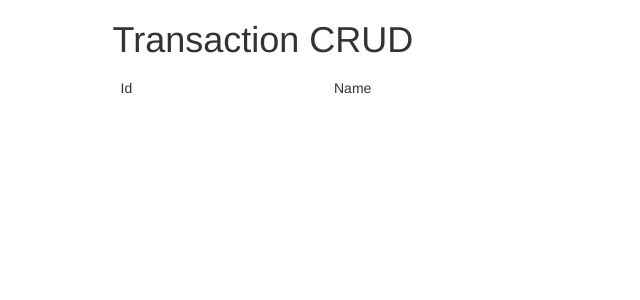
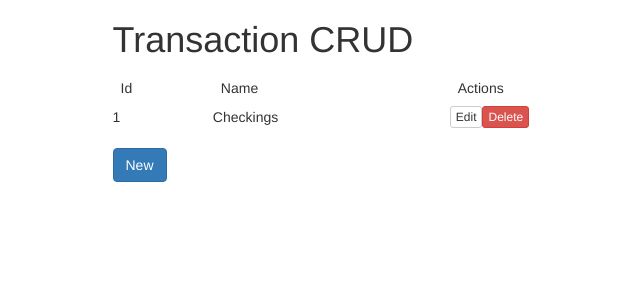
Before and after one commit to thyagostall/angular-hello-spa, an Angular app: page /accounts in a window 1280 px wide. Shown: the top 300 px of the page, without its empty margins (215-855 px from the left). Built offline with nearby package versions, Linux system fonts and the light colour scheme.

Commit message:
Lotta work
- Account list & component
- Cleaner way to get parameterized item in Account

```diff
--- a/src/app/account-list.component.html
+++ b/src/app/account-list.component.html
@@ -4,11 +4,17 @@
 			<tr>
 				<td>Id</td>
 				<td>Name</td>
+				<td>Actions</td>
 			</tr>
 		</thead>
-		<tr *ngFor="let account of accounts | async">
+		<tr *ngFor="let account of data">
 			<td>{{ account.id }}</td>
 			<td>{{ account.name }}</td>
+			<td>
+				<button class="btn btn-default btn-xs" (click)=onSelect(account)>Edit</button>
+				<button class="btn btn-danger btn-xs" (click)=onDelete(account)>Delete</button>
+			</td>
 		</tr>
 	</table>
+	<button class="btn btn-primary" (click)="onAddNew()">New</button>
 </div>
--- a/src/app/account-list.component.ts
+++ b/src/app/account-list.component.ts
@@ -1,9 +1,40 @@
-import { Component } from '@angular/core';
+import { Component, OnInit } from '@angular/core';
+import { Router } from '@angular/router';
+import { Observable } from 'rxjs';
+
+import { Account } from './account';
+import { AccountService } from './account.service';
 
 @Component({
 	templateUrl: 'account-list.component.html',
 	selector: 'account-list'
 })
-export class AccountListComponent {
+export class AccountListComponent implements OnInit {
+	private data: Account[];
 
+	constructor(
+		private router: Router,
+		private accountService: AccountService) {
+
+	}
+
+	ngOnInit() {
+		this.accountService
+			.get()
+			.subscribe(data => this.data = data);
+	}
+
+	onAddNew(): void {
+		this.router
+		    .navigate(['/account']);
+	}
+
+	onSelect(account: Account): void {
+		this.router
+		    .navigate(['/account', account.id]);
+	}
+
+	onDelete(account: Account): void {
+
+	}
 }
--- a/src/app/account.component.ts
+++ b/src/app/account.component.ts
@@ -1,17 +1,31 @@
-import { Component } from '@angular/core';
+import { Component, OnInit } from '@angular/core';
 import { Location } from '@angular/common';
+import { ActivatedRoute, Params } from '@angular/router';
+
+import { Observable } from 'rxjs';
 
 import { Account } from './account';
+import { AccountService } from './account.service';
 
 @Component({
 	templateUrl: 'account.component.html',
 	selector: 'account'
 })
-export class AccountComponent {
-	account = new Account();
+export class AccountComponent implements OnInit {
+	private account: Account;
 
-	constructor(private location: Location) {
+	constructor(
+		private location: Location,
+		private route: ActivatedRoute,
+		private accountService: AccountService) {
 
+	}
+
+	ngOnInit(): void {
+		this.route.params
+			.map(params => params['id'])
+			.switchMap(id => id ? this.accountService.getById(id) : Observable.of(new Account()))
+			.subscribe(account => this.account = account);
 	}
 
 	save(): void {
--- a/src/app/account.service.ts
+++ b/src/app/account.service.ts
@@ -0,0 +1,19 @@
+import { Injectable } from '@angular/core';
+import { Observable } from 'rxjs';
+
+import { Account } from './account';
+
+@Injectable()
+export class AccountService {
+	private DATA = [
+		{ id: 1, name: "Checkings" }
+	]
+
+	get(): Observable<Account[]> {
+		return Observable.of(this.DATA);
+	}
+
+	getById(id: number): Observable<Account> {
+		return Observable.of(this.DATA[0]);
+	}
+}
--- a/src/app/app-routing.module.ts
+++ b/src/app/app-routing.module.ts
@@ -29,6 +29,10 @@ const routes: Routes = [
 		component: AccountComponent
 	},
 	{
+		path: 'account/:id',
+		component: AccountComponent
+	},
+	{
 		path: 'accounts',
 		component: AccountListComponent
 	}
--- a/src/app/app.component.html
+++ b/src/app/app.component.html
@@ -1,8 +1,8 @@
 <div class="row">
-	<div class="col-md-3"></div>
-	<div class="col-md-6">
+	<div class="col-md-3 col-xs-1"></div>
+	<div class="col-md-6 col-xs-10">
 		<h1>Transaction CRUD</h1>
 		<router-outlet></router-outlet>
 	</div>
-	<div class="col-md-3"></div>
+	<div class="col-md-3 col-xs-1"></div>
 </div>
--- a/src/app/transaction.component.ts
+++ b/src/app/transaction.component.ts
@@ -1,4 +1,4 @@
-import { Component } from '@angular/core';
+import { Component, OnInit } from '@angular/core';
 import { ActivatedRoute, Params } from '@angular/router';
 import { Location } from '@angular/common';
 
@@ -10,7 +10,7 @@ import { TransactionService } from './transaction.service';
 	selector: 'transaction',
 	templateUrl: 'transaction.component.html'
 })
-export class TransactionComponent {
+export class TransactionComponent implements OnInit {
 	transaction: Transaction;
 
 	constructor(
@@ -23,10 +23,10 @@ export class TransactionComponent {
 		this.route.params
 			.switchMap((params: Params) => this.transactionService.getById(+params['id']))
 			.subscribe(transaction => {
+				this.transaction = transaction;
 				if (!transaction) {
 					transaction = new Transaction();
 				}
-				this.transaction = transaction
 			});
 	}
 
--- a/src/app/transaction.service.ts
+++ b/src/app/transaction.service.ts
@@ -4,6 +4,7 @@ import { Observable } from 'rxjs';
 
 import 'rxjs/add/observable/of';
 
+@Injectable()
 export class TransactionService {
 	private DATA = [
 		{ id: 1, title: "Grocery", date: new Date(2017, 1, 15), value:-122.77 }
```
Also changed, not shown: src/app/app.module.ts (+6 -2 lines).
